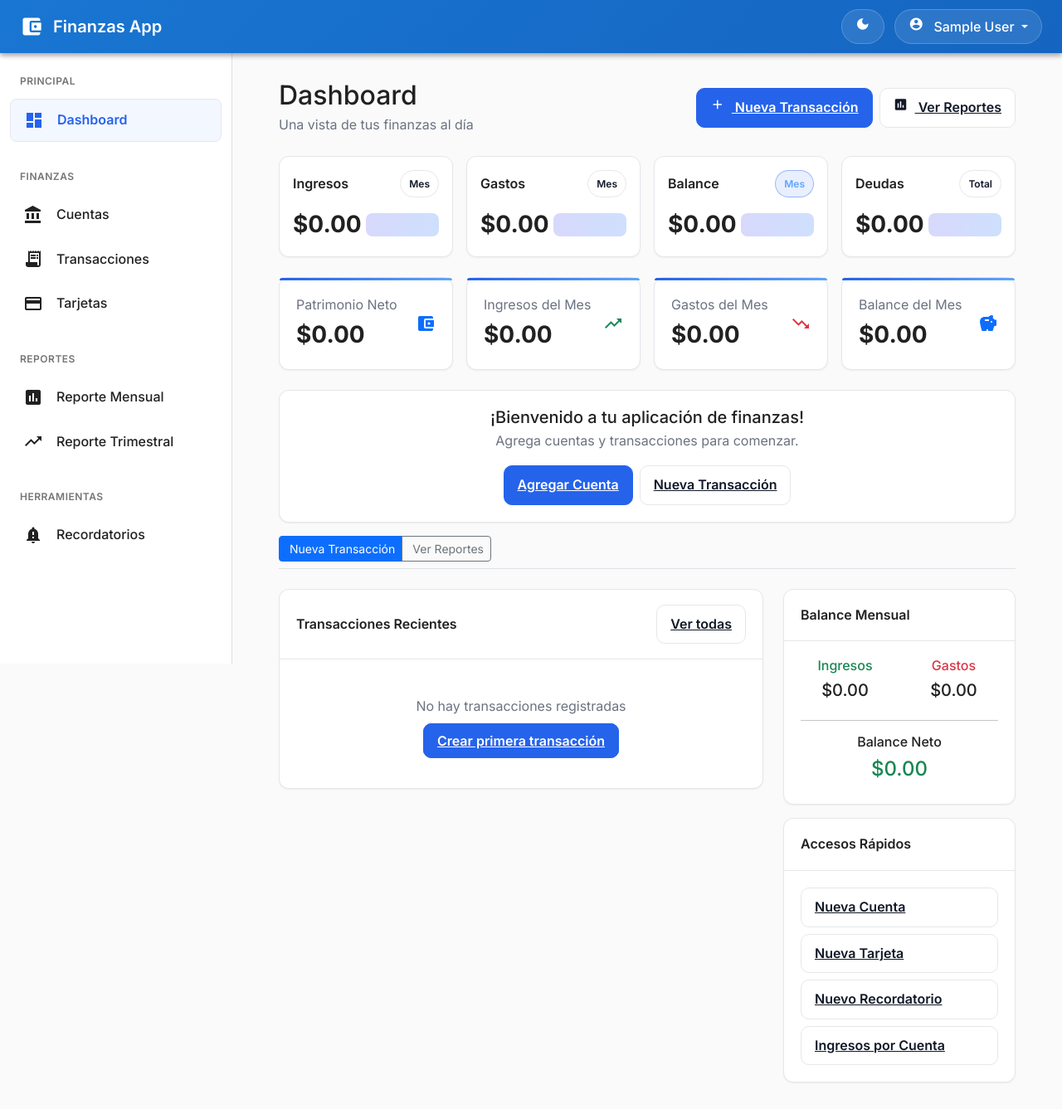
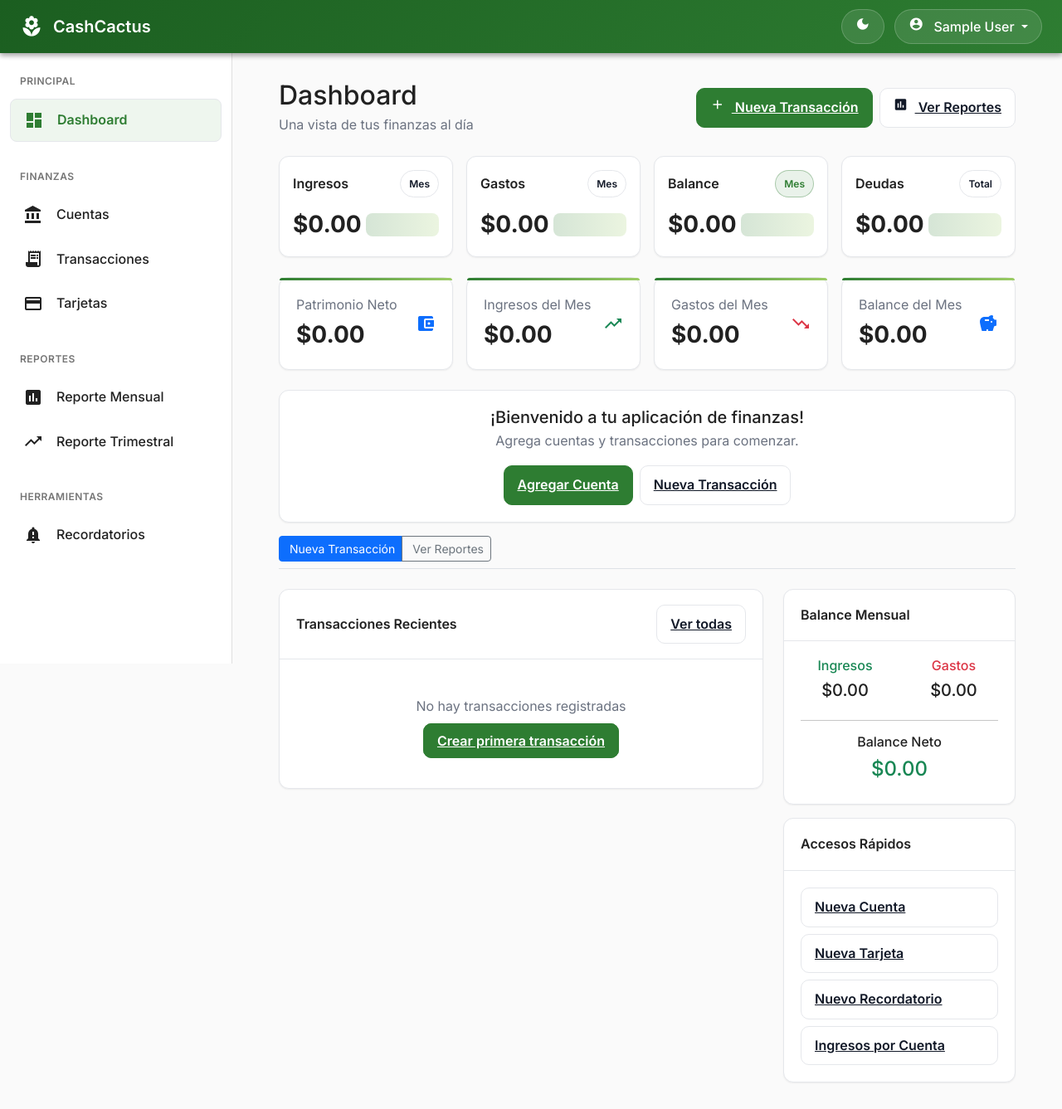
Before and after one commit to brunojhovany/CashCactus, a Flask app: page /dashboard in a window 1280 px wide. Shown: the whole page at 83% size. Run offline with Flask 3, Linux system fonts and the light colour scheme; the visitor is signed in with stand-in values (Sample User, id 1); data that the repository does not hold is empty.

Commit message:
chore(brand): rebrand to CashCactus and switch to cactus-inspired palette (greens/sand)

```diff
--- a/app/static/css/theme.css
+++ b/app/static/css/theme.css
@@ -7,12 +7,12 @@
   --pm-muted: #6b7280; /* gray-500 */
   --pm-text: #111827; /* gray-900 */
   --pm-border: #e5e7eb; /* gray-200 */
-  --pm-ring: #3b82f6; /* blue-500 */
-  --pm-primary: #2563eb; /* indigo/blue */
-  --pm-primary-600: #1d4ed8;
-  --pm-success: #16a34a; /* green-600 */
+  --pm-ring: #2e7d32; /* cactus green ring */
+  --pm-primary: #2e7d32; /* cactus green */
+  --pm-primary-600: #1b5e20; /* darker cactus */
+  --pm-success: #2e7d32; /* align success to cactus */
   --pm-danger: #dc2626; /* red-600 */
-  --pm-warning: #f59e0b; /* amber-500 */
+  --pm-warning: #d4a373; /* desert sand */
   --pm-radius: 12px;
   --pm-shadow-sm: 0 1px 2px rgba(0,0,0,0.06);
   --pm-shadow: 0 10px 15px -3px rgba(0,0,0,0.1), 0 4px 6px -4px rgba(0,0,0,0.1);
@@ -42,7 +42,7 @@
 
 /* Top bar */
 .modern-header {
-  background: linear-gradient(135deg, #0f172a, #111827);
+  background: linear-gradient(135deg, var(--pm-primary-600), var(--pm-primary));
 }
 .header-content { gap: 12px; }
 
@@ -85,18 +85,18 @@
 .pm-ticker { padding: 16px; border-radius: var(--pm-radius); background: var(--pm-surface); border: 1px solid var(--pm-border); box-shadow: var(--pm-shadow-sm); }
 .pm-ticker .pm-ticker-top { display:flex; align-items:center; justify-content: space-between; margin-bottom: 10px; }
 .pm-dot { width: 8px; height: 8px; border-radius: 999px; display:inline-block; }
-.pm-dot.blue { background:#60a5fa; }
-.pm-dot.green { background:#34d399; }
+.pm-dot.blue { background:#9ccc65; } /* sage */
+.pm-dot.green { background:#43a047; } /* cactus */
 .pm-dot.red { background:#f87171; }
-.pm-dot.purple { background:#a78bfa; }
-.pm-spark { height: 28px; border-radius: 8px; background: linear-gradient(90deg, rgba(99,102,241,.25), rgba(59,130,246,.25)); }
+.pm-dot.purple { background:#c2a074; } /* sand */
+.pm-spark { height: 28px; border-radius: 8px; background: linear-gradient(90deg, rgba(46,125,50,.20), rgba(156,204,101,.20)); }
 
 @media (max-width: 992px) { .pm-tickers{ grid-template-columns: repeat(2, minmax(0,1fr)); } }
 @media (max-width: 576px) { .pm-tickers{ grid-template-columns: 1fr; } }
 
 /* Chips / pills */
 .pm-chip { padding: 6px 10px; border-radius: 999px; border: 1px solid var(--pm-border); font-size: 12px; font-weight: 600; color: var(--pm-text); background: transparent; }
-.pm-chip.active { background: rgba(37, 99, 235, 0.1); border-color: rgba(37, 99, 235, 0.4); color: #60a5fa; }
+.pm-chip.active { background: rgba(46, 125, 50, 0.10); border-color: rgba(46, 125, 50, 0.35); color: #2e7d32; }
 
 /* Lists */
 .pm-list { display: grid; gap: 10px; }
@@ -177,7 +177,7 @@
 /* Tables */
 .pm-table { width: 100%; border-collapse: collapse; }
 .pm-table thead th {
-  background: #f9fafb;
+  background: #f3f8f3; /* soft green tint */
   font-weight: 600;
   color: var(--pm-text);
   border-bottom: 1px solid var(--pm-border);
@@ -204,7 +204,7 @@
   content: '';
   position: absolute;
   top: 0; left: 0; right: 0; height: 3px;
-  background: linear-gradient(90deg, var(--pm-primary), #60a5fa);
+  background: linear-gradient(90deg, var(--pm-primary), #9ccc65);
   border-top-left-radius: var(--pm-radius);
   border-top-right-radius: var(--pm-radius);
 }
@@ -212,12 +212,12 @@
 /* Sidebar link emphasis on active */
 .modern-sidebar .nav-link.active {
   border: 1px solid var(--pm-border);
-  background: #f3f7ff;
+  background: #eef6ee;
   color: var(--pm-primary);
 }
 
 [data-theme="dark"] .modern-sidebar .nav-link.active {
-  background: rgba(37, 99, 235, 0.15);
+  background: rgba(46, 125, 50, 0.18);
 }
 
 /* Flash alerts minimal */
--- a/app/views/templates/base.html
+++ b/app/views/templates/base.html
@@ -3,7 +3,7 @@
 <head>
     <meta charset="UTF-8">
     <meta name="viewport" content="width=device-width, initial-scale=1.0">
-    <title>{% block title %}Finanzas Personales{% endblock %}</title>
+    <title>{% block title %}CashCactus{% endblock %}</title>
 
     <!-- Material Design Icons -->
     <link href="https://fonts.googleapis.com/icon?family=Material+Icons" rel="stylesheet">
@@ -15,9 +15,9 @@
 
     <style>
         :root {
-            --primary-color: #1976d2;
-            --primary-dark: #1565c0;
-            --primary-light: #42a5f5;
+            --primary-color: #2e7d32; /* cactus */
+            --primary-dark: #1b5e20;
+            --primary-light: #66bb6a;
             --secondary-color: #424242;
             --background-color: #fafafa;
             --surface-color: #ffffff;
@@ -50,7 +50,7 @@
 
         /* Header moderno */
         .modern-header {
-            background: linear-gradient(135deg, var(--primary-color) 0%, var(--primary-dark) 100%);
+            background: linear-gradient(135deg, var(--primary-dark) 0%, var(--primary-color) 100%);
             box-shadow: var(--shadow-2);
             position: fixed;
             top: 0;
@@ -387,8 +387,8 @@
     <header class="modern-header">
         <div class="header-content">
             <a href="{{ url_for('main.dashboard') }}" class="logo">
-                <span class="material-icons">account_balance_wallet</span>
-                Finanzas App
+                <span class="material-icons">local_florist</span>
+                CashCactus
             </a>
             {% if current_user.is_authenticated %}
             <div class="user-dropdown">
```
Also changed, not shown: README.md.
